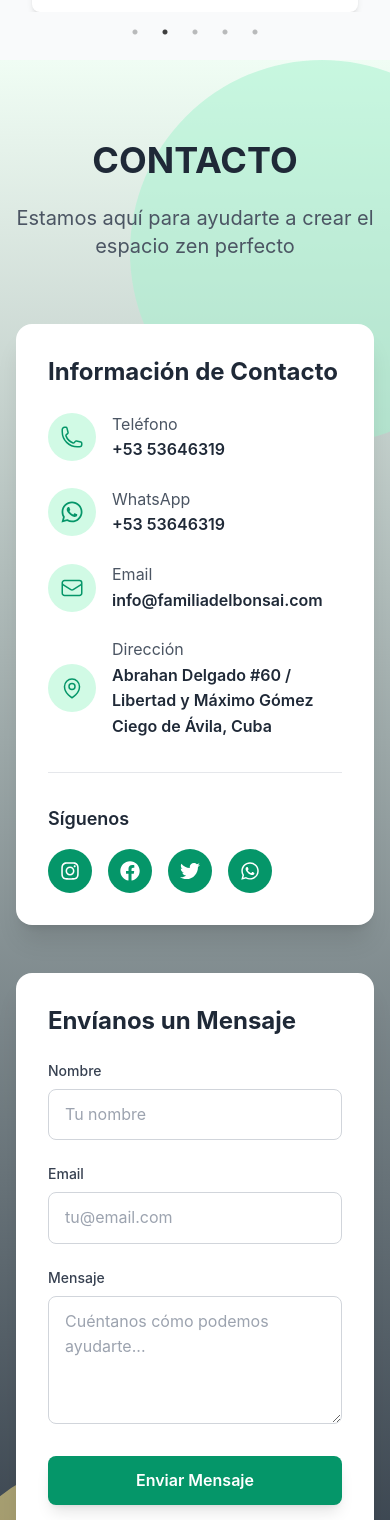
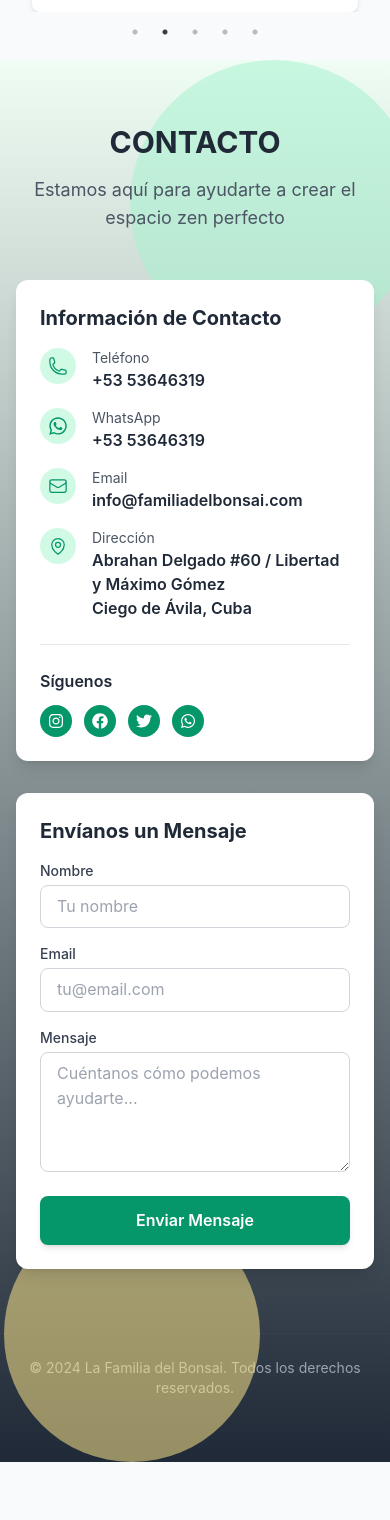
Before and after one commit to FrankyAntonioRodriguezHernandez/la-familia-del-bonsai-React, a React (Create React App) app: page / in a window 390 px wide. Shown: the part 5540-7060 px from the top of the page. After the commit the page ends 7002 px from the top, so only its background shows below. Built offline with nearby package versions, Linux system fonts and the light colour scheme.

Commit message:
ajustando tamaño del formulario en Contact

```diff
--- a/src/components/Contact.js
+++ b/src/components/Contact.js
@@ -4,67 +4,68 @@ import { FaWhatsapp, FaInstagram, FaFacebook, FaTwitter } from 'react-icons/fa';
 
 const Contact = () => {
   return (
-    <section id="contacto" className="py-20 bg-gradient-to-b from-green-50 to-gray-800 relative overflow-hidden">
+    <section id="contacto" className="py-16 md:py-20 bg-gradient-to-b from-green-50 to-gray-800 relative overflow-hidden">
       <div className="absolute inset-0 overflow-hidden">
-        <div className="absolute top-0 left-1/3 w-96 h-96 bg-emerald-200 rounded-full opacity-10 animate-pulse"></div>
-        <div className="absolute bottom-0 right-1/3 w-80 h-80 bg-amber-200 rounded-full opacity-10 animate-pulse"></div>
+        <div className="absolute top-0 left-1/3 w-72 h-72 md:w-96 md:h-96 bg-emerald-200 rounded-full opacity-10 animate-pulse"></div>
+        <div className="absolute bottom-0 right-1/3 w-64 h-64 md:w-80 md:h-80 bg-amber-200 rounded-full opacity-10 animate-pulse"></div>
       </div>
 
-      <div className="relative z-10 max-w-7xl mx-auto px-4 sm:px-6 lg:px-8">
-        <div className="text-center mb-16">
-          <h2 className="text-4xl sm:text-5xl font-bold text-gray-800 mb-6">
+      <div className="relative z-10 max-w-6xl mx-auto px-4 sm:px-6 lg:px-8">
+        <div className="text-center mb-12 md:mb-16">
+          <h2 className="text-3xl md:text-4xl lg:text-5xl font-bold text-gray-800 mb-4 md:mb-6">
             CONTACTO
           </h2>
-          <p className="text-xl text-gray-600 max-w-3xl mx-auto">
+          <p className="text-lg md:text-xl text-gray-600 max-w-3xl mx-auto">
             Estamos aquí para ayudarte a crear el espacio zen perfecto
           </p>
         </div>
 
-        <div className="grid grid-cols-1 lg:grid-cols-2 gap-12">
-          <div className="space-y-8">
-            <div className="bg-white rounded-2xl shadow-xl p-8">
-              <h3 className="text-2xl font-bold text-gray-800 mb-6">
+        <div className="grid grid-cols-1 lg:grid-cols-2 gap-8 lg:gap-10">
+          {/* Columna de Información - Ahora con altura igualada */}
+          <div className="flex flex-col h-full">
+            <div className="bg-white rounded-xl md:rounded-2xl shadow-lg md:shadow-xl p-6 md:p-8 flex-grow">
+              <h3 className="text-xl md:text-2xl font-bold text-gray-800 mb-4 md:mb-6">
                 Información de Contacto
               </h3>
 
-              <div className="space-y-6">
-                <div className="flex items-center space-x-4">
-                  <div className="bg-emerald-100 p-3 rounded-full">
-                    <PhoneIcon className="h-6 w-6 text-emerald-600" />
+              <div className="space-y-4 md:space-y-6">
+                <div className="flex items-start space-x-4">
+                  <div className="bg-emerald-100 p-2 md:p-3 rounded-full flex-shrink-0">
+                    <PhoneIcon className="h-5 w-5 md:h-6 md:w-6 text-emerald-600" />
                   </div>
                   <div>
-                    <p className="text-gray-600">Teléfono</p>
-                    <p className="text-gray-800 font-semibold">+53 53646319</p>
+                    <p className="text-sm md:text-base text-gray-600">Teléfono</p>
+                    <p className="text-base md:text-lg text-gray-800 font-semibold">+53 53646319</p>
                   </div>
                 </div>
 
-                <div className="flex items-center space-x-4">
-                  <div className="bg-emerald-100 p-3 rounded-full">
-                    <FaWhatsapp className="h-6 w-6 text-emerald-600" />
+                <div className="flex items-start space-x-4">
+                  <div className="bg-emerald-100 p-2 md:p-3 rounded-full flex-shrink-0">
+                    <FaWhatsapp className="h-5 w-5 md:h-6 md:w-6 text-emerald-600" />
                   </div>
                   <div>
-                    <p className="text-gray-600">WhatsApp</p>
-                    <p className="text-gray-800 font-semibold">+53 53646319</p>
+                    <p className="text-sm md:text-base text-gray-600">WhatsApp</p>
+                    <p className="text-base md:text-lg text-gray-800 font-semibold">+53 53646319</p>
                   </div>
                 </div>
 
-                <div className="flex items-center space-x-4">
-                  <div className="bg-emerald-100 p-3 rounded-full">
-                    <EnvelopeIcon className="h-6 w-6 text-emerald-600" />
+                <div className="flex items-start space-x-4">
+                  <div className="bg-emerald-100 p-2 md:p-3 rounded-full flex-shrink-0">
+                    <EnvelopeIcon className="h-5 w-5 md:h-6 md:w-6 text-emerald-600" />
                   </div>
                   <div>
-                    <p className="text-gray-600">Email</p>
-                    <p className="text-gray-800 font-semibold">info@familiadelbonsai.com</p>
+                    <p className="text-sm md:text-base text-gray-600">Email</p>
+                    <p className="text-base md:text-lg text-gray-800 font-semibold">info@familiadelbonsai.com</p>
                   </div>
                 </div>
 
-                <div className="flex items-center space-x-4">
-                  <div className="bg-emerald-100 p-3 rounded-full">
-                    <MapPinIcon className="h-6 w-6 text-emerald-600" />
+                <div className="flex items-start space-x-4">
+                  <div className="bg-emerald-100 p-2 md:p-3 rounded-full flex-shrink-0">
+                    <MapPinIcon className="h-5 w-5 md:h-6 md:w-6 text-emerald-600" />
                   </div>
                   <div>
-                    <p className="text-gray-600">Dirección</p>
-                    <p className="text-gray-800 font-semibold">
+                    <p className="text-sm md:text-base text-gray-600">Dirección</p>
+                    <p className="text-base md:text-lg text-gray-800 font-semibold">
                       Abrahan Delgado #60 / Libertad y Máximo Gómez<br />
                       Ciego de Ávila, Cuba
                     </p>
@@ -72,75 +73,75 @@ const Contact = () => {
                 </div>
               </div>
 
-              <div className="mt-8 pt-8 border-t border-gray-200">
-                <h4 className="text-lg font-semibold text-gray-800 mb-4">
+              <div className="mt-6 md:mt-8 pt-6 md:pt-8 border-t border-gray-200">
+                <h4 className="text-base md:text-lg font-semibold text-gray-800 mb-3 md:mb-4">
                   Síguenos
                 </h4>
-                <div className="flex space-x-4">
-                  <a href="https://www.instagram.com/la_familia_del_bonsai?utm_source=ig_web_button_share_sheet&igsh=ZDNlZDc0MzIxNw==" className="bg-emerald-600 hover:bg-emerald-700 text-white p-3 rounded-full transition-colors duration-300">
-                    <FaInstagram className="h-5 w-5" />
+                <div className="flex space-x-3 md:space-x-4">
+                  <a href="https://www.instagram.com/la_familia_del_bonsai?utm_source=ig_web_button_share_sheet&igsh=ZDNlZDc0MzIxNw==" className="bg-emerald-600 hover:bg-emerald-700 text-white p-2 md:p-3 rounded-full transition-colors duration-300">
+                    <FaInstagram className="h-4 w-4 md:h-5 md:w-5" />
                   </a>
-                  <a href="#" className="bg-emerald-600 hover:bg-emerald-700 text-white p-3 rounded-full transition-colors duration-300">
-                    <FaFacebook className="h-5 w-5" />
+                  <a href="#" className="bg-emerald-600 hover:bg-emerald-700 text-white p-2 md:p-3 rounded-full transition-colors duration-300">
+                    <FaFacebook className="h-4 w-4 md:h-5 md:w-5" />
                   </a>
-                  <a href="#" className="bg-emerald-600 hover:bg-emerald-700 text-white p-3 rounded-full transition-colors duration-300">
-                    <FaTwitter className="h-5 w-5" />
+                  <a href="#" className="bg-emerald-600 hover:bg-emerald-700 text-white p-2 md:p-3 rounded-full transition-colors duration-300">
+                    <FaTwitter className="h-4 w-4 md:h-5 md:w-5" />
                   </a>
-                  <a href="https://whatsapp.com/channel/0029VaHjEYjA89Mrmf2zPv2K" className="bg-emerald-600 hover:bg-emerald-700 text-white p-3 rounded-full transition-colors duration-300">
-                    <FaWhatsapp className="h-5 w-5" />
+                  <a href="https://whatsapp.com/channel/0029VaHjEYjA89Mrmf2zPv2K" className="bg-emerald-600 hover:bg-emerald-700 text-white p-2 md:p-3 rounded-full transition-colors duration-300">
+                    <FaWhatsapp className="h-4 w-4 md:h-5 md:w-5" />
                   </a>
                 </div>
               </div>
             </div>
           </div>
 
-          <div className="space-y-8">
-
-            <div className="bg-white rounded-2xl shadow-xl p-8">
-              <h3 className="text-2xl font-bold text-gray-800 mb-6">
+          {/* Columna del Formulario - Ajustado para igualar altura */}
+          <div className="flex flex-col h-full">
+            <div className="bg-white rounded-xl md:rounded-2xl shadow-lg md:shadow-xl p-6 md:p-8 flex-grow">
+              <h3 className="text-xl md:text-2xl font-bold text-gray-800 mb-4 md:mb-6">
                 Envíanos un Mensaje
               </h3>
 
-              <form className="space-y-6">
+              <form className="space-y-4 md:space-y-6">
                 <div>
-                  <label htmlFor="name" className="block text-sm font-medium text-gray-700 mb-2">
+                  <label htmlFor="name" className="block text-sm md:text-base font-medium text-gray-700 mb-1 md:mb-2">
                     Nombre
                   </label>
                   <input
                     type="text"
                     id="name"
-                    className="w-full px-4 py-3 border border-gray-300 rounded-lg focus:ring-2 focus:ring-emerald-500 focus:border-emerald-500 transition-colors duration-300"
+                    className="w-full px-4 py-2 md:px-4 md:py-3 border border-gray-300 rounded-lg focus:ring-2 focus:ring-emerald-500 focus:border-emerald-500 transition-colors duration-300"
                     placeholder="Tu nombre"
                   />
                 </div>
 
                 <div>
-                  <label htmlFor="email" className="block text-sm font-medium text-gray-700 mb-2">
+                  <label htmlFor="email" className="block text-sm md:text-base font-medium text-gray-700 mb-1 md:mb-2">
                     Email
                   </label>
                   <input
                     type="email"
                     id="email"
-                    className="w-full px-4 py-3 border border-gray-300 rounded-lg focus:ring-2 focus:ring-emerald-500 focus:border-emerald-500 transition-colors duration-300"
+                    className="w-full px-4 py-2 md:px-4 md:py-3 border border-gray-300 rounded-lg focus:ring-2 focus:ring-emerald-500 focus:border-emerald-500 transition-colors duration-300"
                     placeholder="tu@email.com"
                   />
                 </div>
 
                 <div>
-                  <label htmlFor="message" className="block text-sm font-medium text-gray-700 mb-2">
+                  <label htmlFor="message" className="block text-sm md:text-base font-medium text-gray-700 mb-1 md:mb-2">
                     Mensaje
                   </label>
                   <textarea
                     id="message"
                     rows="4"
-                    className="w-full px-4 py-3 border border-gray-300 rounded-lg focus:ring-2 focus:ring-emerald-500 focus:border-emerald-500 transition-colors duration-300"
+                    className="w-full px-4 py-2 md:px-4 md:py-3 border border-gray-300 rounded-lg focus:ring-2 focus:ring-emerald-500 focus:border-emerald-500 transition-colors duration-300"
                     placeholder="Cuéntanos cómo podemos ayudarte..."
                   ></textarea>
                 </div>
 
                 <button
                   type="submit"
-                  className="w-full bg-emerald-600 hover:bg-emerald-700 text-white px-6 py-3 rounded-lg font-semibold transition-colors duration-300 shadow-lg"
+                  className="w-full bg-emerald-600 hover:bg-emerald-700 text-white px-6 py-3 rounded-lg font-semibold transition-colors duration-300 shadow-md"
                 >
                   Enviar Mensaje
                 </button>
@@ -150,8 +151,8 @@ const Contact = () => {
         </div>
       </div>
 
-      <div className="mt-20 pt-8 border-t border-gray-700">
-        <div className="text-center text-gray-400">
+      <div className="mt-16 md:mt-20 pt-6 md:pt-8 border-t border-gray-700">
+        <div className="text-center text-gray-400 text-sm md:text-base">
           <p>&copy; 2024 La Familia del Bonsai. Todos los derechos reservados.</p>
         </div>
       </div>
```
